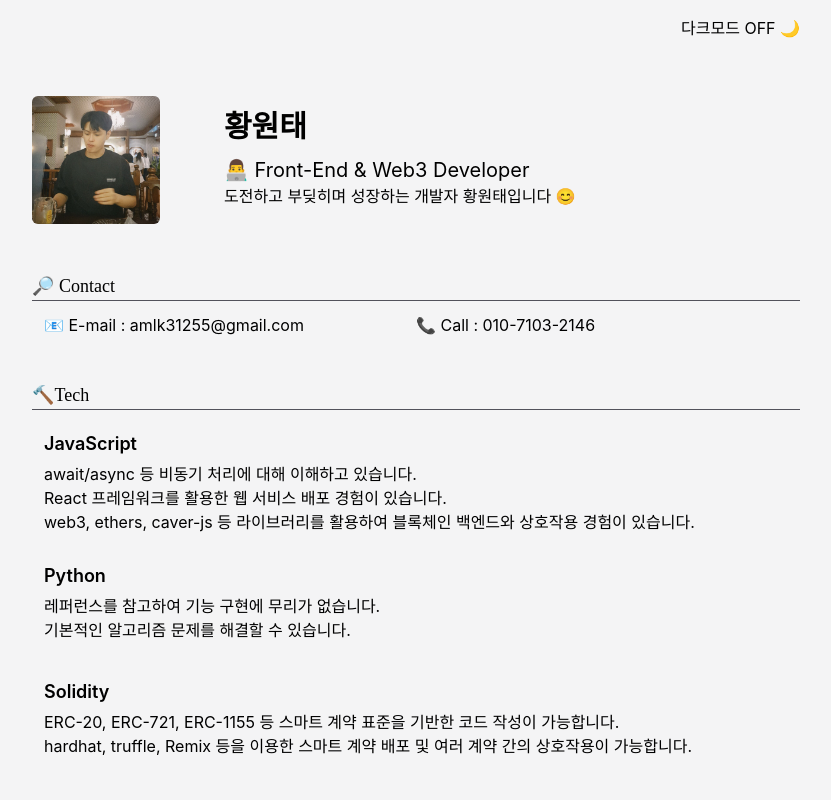
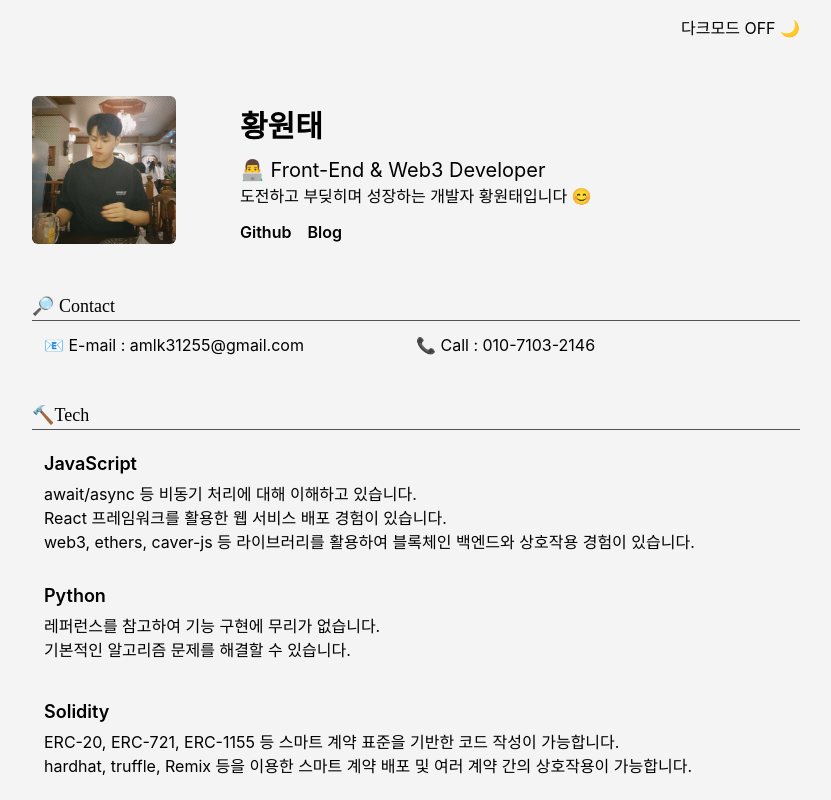
Before and after one commit to Ferv0r2/Portfolio, a Next.js app: page / in a window 1280 px wide. Shown: the top 800 px of the page, without its empty margins (224-1055 px from the left). Built offline with nearby package versions, Linux system fonts and the light colour scheme; a web font is replaced by a local one.

Commit message:
update: blog & github

```diff
--- a/package.json
+++ b/package.json
@@ -6,7 +6,8 @@
     "dev": "next dev",
     "build": "next build",
     "start": "next start",
-    "lint": "next lint"
+    "lint": "next lint",
+    "deploy": "next export && type NUL > out/.nojekyll && copy CNAME out && gh-pages -d out -t true"
   },
   "dependencies": {
     "next": "12.2.3",
--- a/src/pages/index.js
+++ b/src/pages/index.js
@@ -26,11 +26,11 @@ export default function Home() {
           <section className="w-11/12 sm:w-full m-auto pb-4">
             <div className="block sm:flex py-8">
               <img
-                className="w-32 rounded-md"
+                className="w-36 rounded-md"
                 src="images/logo.jpg"
                 alt="logo"
               />
-              <div className="ml-auto sm:ml-16 leading-10">
+              <div className="ml-auto sm:ml-16">
                 <h1 className="text-2xl sm:text-3xl font-bold py-3">황원태</h1>
                 <h2 className="text-lg sm:text-xl">
                   👨‍💻 Front-End & Web3 Developer
@@ -38,6 +38,18 @@ export default function Home() {
                 <h3 className="text-sm sm:text-base">
                   도전하고 부딪히며 성장하는 개발자 황원태입니다 😊
                 </h3>
+                <div className="mt-3 font-semibold">
+                  <a target="_blank" href="https://github.com/Ferv0r2">
+                    Github
+                  </a>
+                  <a
+                    className="ml-4"
+                    target="_blank"
+                    href="https://velog.io/@fervor_dev"
+                  >
+                    Blog
+                  </a>
+                </div>
               </div>
             </div>
           </section>
```
